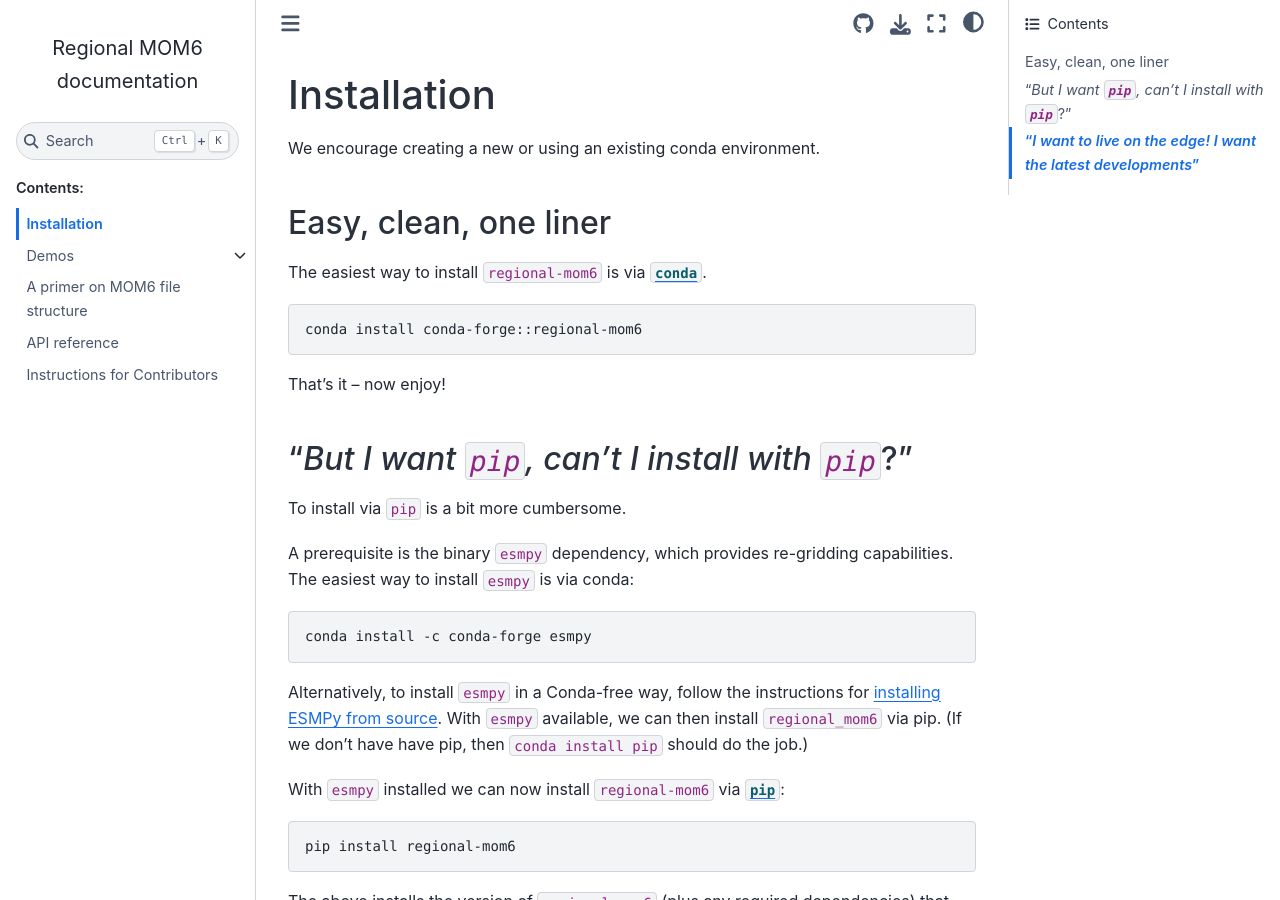
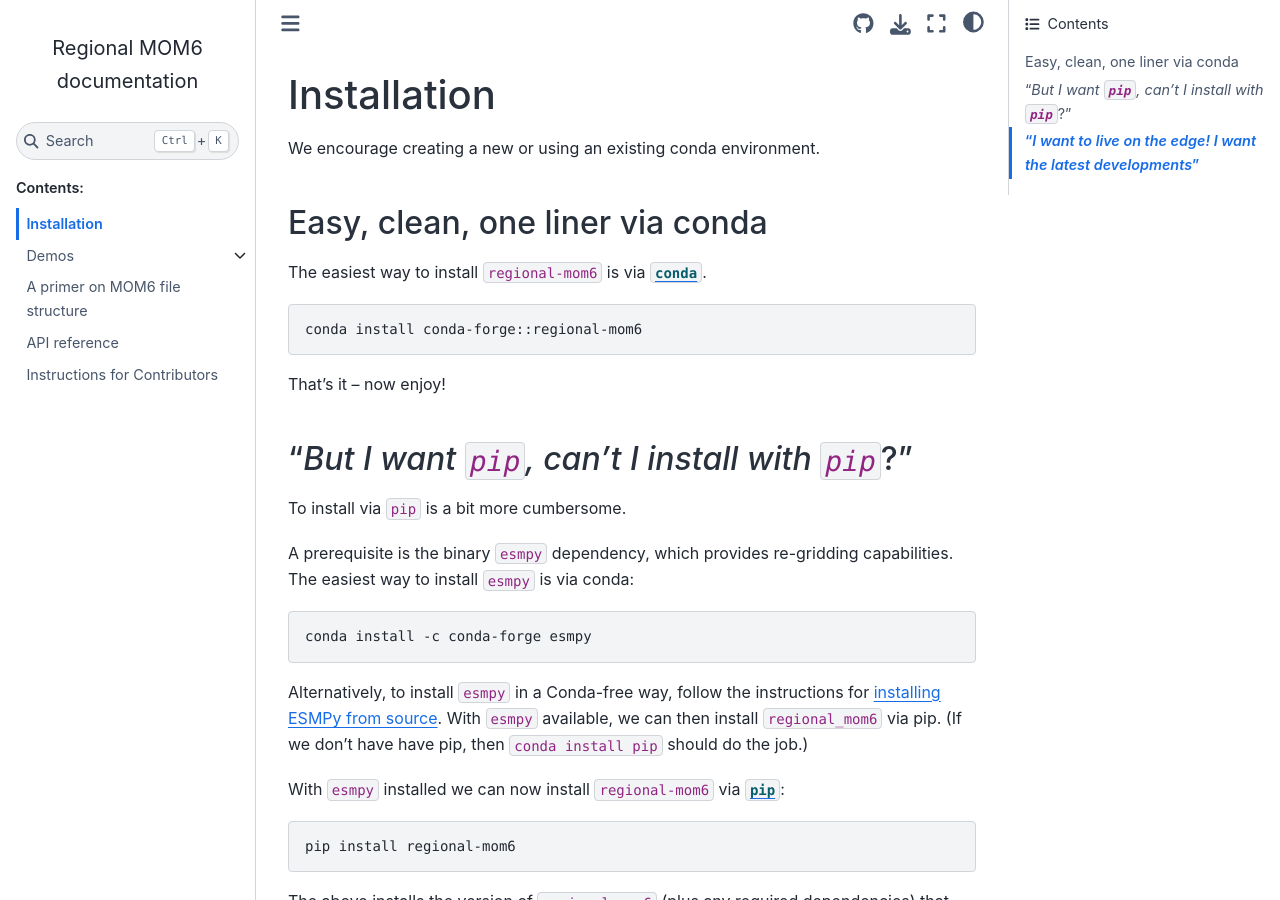
Before and after one commit to COSIMA/regional-mom6, a Sphinx documentation site: the page built from docs/installation.md, in a window 1280 px wide and 900 px high. Built offline with Sphinx 7.4.7 and the Sphinx Book theme 1.1.4, drawn with Linux system fonts in a browser that asks for light colours; pages that are not in the unit, such as notebooks, are missing from menus.

Commit message:
one-liner via conda

```diff
--- a/docs/installation.md
+++ b/docs/installation.md
@@ -3,7 +3,7 @@ Installation
 
 We encourage creating a new or using an existing conda environment.
 
-#### Easy, clean, one liner
+#### Easy, clean, one liner via conda
 
 The easiest way to install `regional-mom6` is via [`conda`](https://anaconda.org/conda-forge/regional-mom6).
 
```
Also changed, not shown: README.md (+1 -1 lines).
